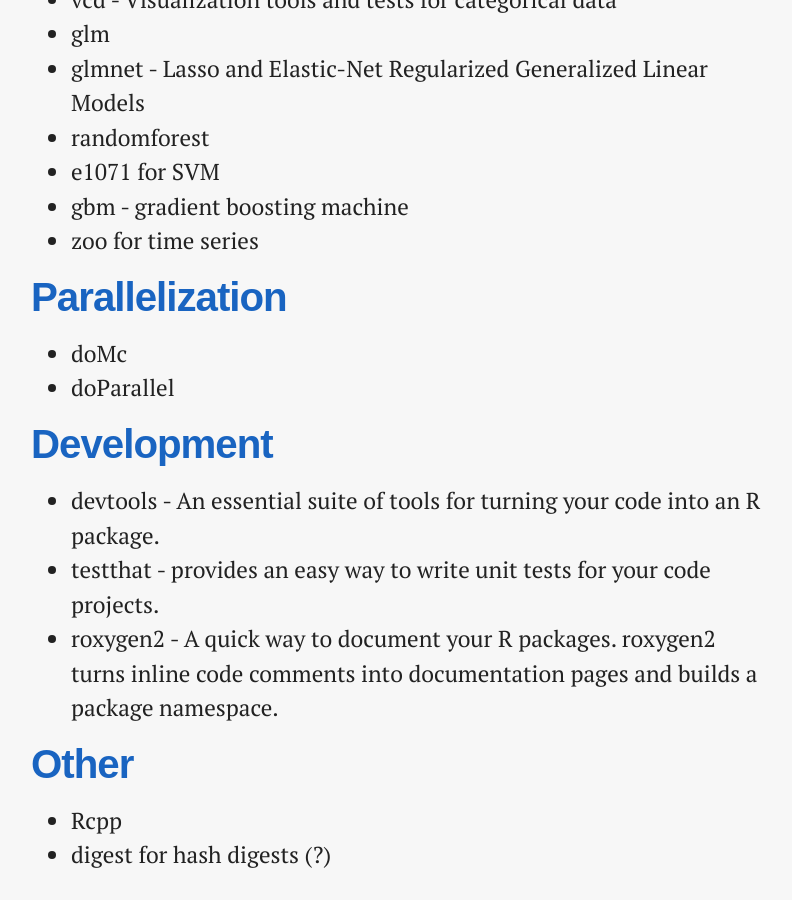
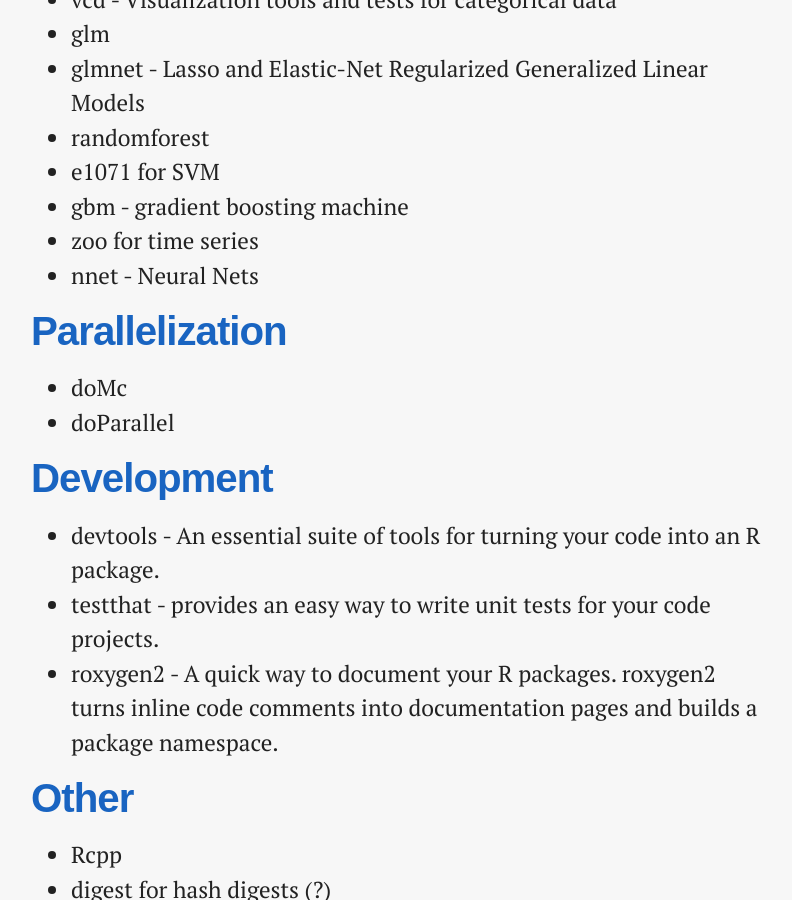
Before and after one commit to pavopax/pavopax.github.io, a Jekyll site: the page built from _posts/2016-09-12-r-packages.md, in a window 1280 px wide and 900 px high, scrolled down 1822 px. Shown: the whole window, without its empty margins (241-1033 px from the left). Built offline with Jekyll 4.4.1, drawn with Linux system fonts in a browser that asks for light colours; nearby versions of some CDN libraries; library files that are not in the unit come from our copies.

Commit message:
[update] style tweaks

```diff
--- a/_posts/2016-09-12-r-packages.md
+++ b/_posts/2016-09-12-r-packages.md
@@ -58,6 +58,7 @@ Let me know what you think [on twitter.](http://twitter.com/pavopax)
 - e1071 for SVM
 - gbm - gradient boosting machine
 - zoo for time series
+- nnet - Neural Nets
 
 # Parallelization
 - doMc
```
